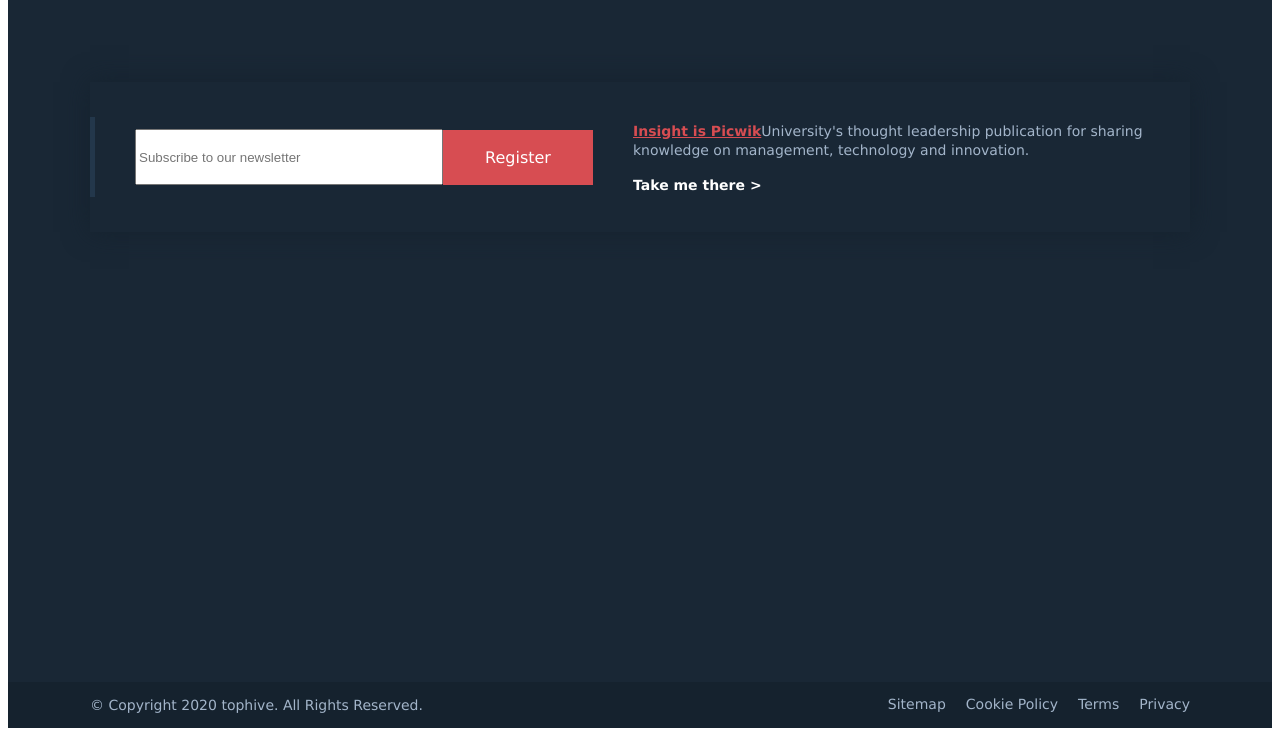
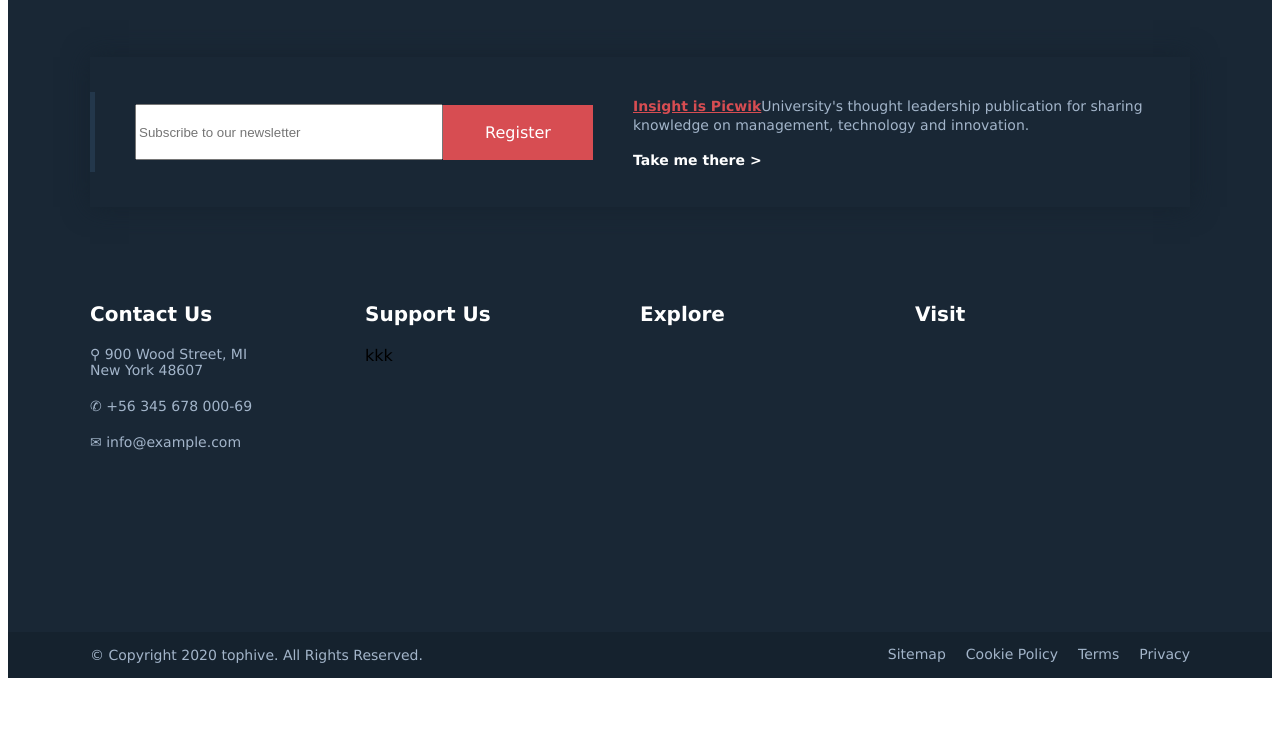
Before and after one commit to dragsec/proj-html-vuejs, a website: page index.html in a window 1280 px wide. Shown: the part 4329-5065 px from the top of the page. After the commit the page ends 5015 px from the top, so only its background shows below. Drawn offline with Linux system fonts and the light colour scheme.

Commit message:
need some vue

```diff
--- a/app.css
+++ b/app.css
@@ -353,7 +353,7 @@ header {
 .footer1{
   background-color: #192735;
   height: 500px;
-  padding: 100px 0;
+  padding: 75px 0;
 }
 
 .footercontainer1{
@@ -391,11 +391,25 @@ header {
   line-height: 55px;
 }
 
+.footercontainer2{
+  width: 1100px;
+  margin: auto;
+  display: flex;
+  flex-direction: row;
+  margin-top: 75px;
+}
+.footercontainer2 > div{
+  width: 275px;
+}
+.footercontainer2 > div > p{
+  margin-top: 20px;
+}
+
+
 
 .copyright{
   background-color: #15222E;
 }
-
 .copycontainer{
   width: 1100px;
   margin: auto;
@@ -404,12 +418,13 @@ header {
   display: inline-block;
   margin: 15px 0;
 }
-
 .copycontainer > p{
   display: inline-block;
   float: right;
   padding-left: 20px;
 }
+
+
 
 
 
--- a/index.html
+++ b/index.html
@@ -196,7 +196,25 @@
                 </div>
             </div>
 
-            <div></div>
+            <div class="footercontainer2">
+                <div>
+                    <p class="textlightwelter whitetext">Contact Us</p>
+                    <p class="textsmaller greytext">⚲ 900 Wood Street, MI <br> New York 48607</p>
+                    <p class="textsmaller greytext">✆ +56 345 678 000-69</p>
+                    <p class="textsmaller greytext">✉ info@example.com</p>
+                </div>
+                <div>
+                    <p class="textlightwelter whitetext">Support Us</p>
+                    kkk
+                </div>
+                <div>
+                    <p class="textlightwelter whitetext">Explore</p>
+                </div>
+                <div>
+                    <p class="textlightwelter whitetext">Visit</p>
+                </div>
+
+            </div>
         </div>
 
         <!-- 9 copyright -->
```
